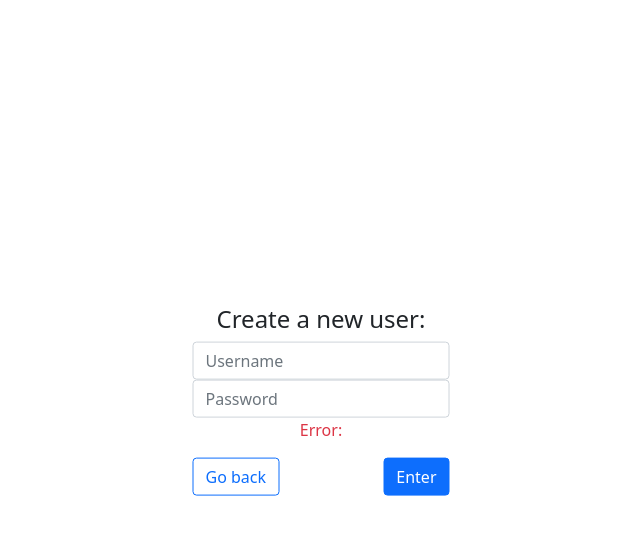
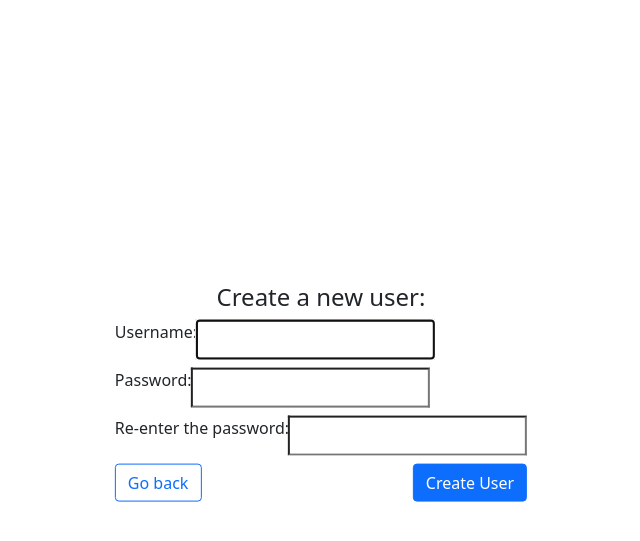
Before and after one commit to Gr0ki/-, a Django app: page /account/register/ in a window 1280 px wide. Shown: the top 541 px of the page, without its empty margins (319-959 px from the left). Run offline with Django 4.2, Linux system fonts and the light colour scheme; some libraries are stand-ins or nearby versions.

Commit message:
Trying to use Django auth forms.

```diff
--- /dev/null
+++ b/src/accounts/forms.py
@@ -0,0 +1,14 @@
+from django import forms
+from django.contrib.auth.forms import UserCreationForm
+from django.contrib.auth.models import User
+
+
+class CreateUserForm(UserCreationForm):
+    class Meta:
+        model = User
+        fields = [
+            'username',
+            'password1',
+            'password2',
+
+        ]
--- a/src/accounts/templates/accounts/register.html
+++ b/src/accounts/templates/accounts/register.html
@@ -8,27 +8,54 @@
 
 {% block content %}
 
+
+
+
 <div class='position-absolute top-50 start-50 translate-middle'>
     <h4 class="text-center">Create a new user:</h4>
-    <div class="input-group flex-nowrap">
+    <form method="POST" action="">
+        {% csrf_token %}
+
+        <div class="input-group flex-nowrap mb-2">
+            <p>Username: </p>
+            {{form.username}}
+        </div>
+        <div class="input-group flex-nowrap mb-2">
+            <p>Password: </p>
+            {{form.password1}}
+        </div>
+        <div class="input-group flex-nowrap mb-2">
+            <p>Re-enter the password: </p>
+            {{form.password2}}
+        </div>
+        {{form.errors}}
+        <!--{{form.as_p}}-->
+
+
+    <!--<div class="input-group flex-nowrap mb-2">
         <input type="text" class="form-control" placeholder="Username" aria-label="Username" aria-describedby="addon-wrapping">
     </div>
+    <div class="input-group flex-nowrap mb-2">
+        <input type="password" class="form-control" placeholder="Password" aria-label="Password" aria-describedby="addon-wrapping">
+    </div>
     <div class="input-group flex-nowrap">
-        <input type="text" class="form-control" placeholder="Password" aria-label="Username" aria-describedby="addon-wrapping">
+        <input type="password" class="form-control" placeholder="Repeat your password" aria-label="Password" aria-describedby="addon-wrapping">
     </div>
-    <p class="text-center link-danger">Error: </p>
-    <div class='d-flex justify-content-between'>
+    <p class="text-center link-danger">Error: </p>-->
+        <div class='d-flex justify-content-between'>
         <!--button type="button" class="btn btn-outline-primary">Register</button-->
-        <a href="{% url 'login' %}" class="btn btn-outline-primary">Go back</a>
+            <a href="{% url 'login' %}" class="btn btn-outline-primary">Go back</a>
 
         <!--
             "Enter" button needs to validate data, create new user and...
             ...redirect to account page or tell about error
         -->
         <!--button type="button" class="btn btn-primary">Enter</button-->
-        <!--a href="{% url 'register' %}" class="btn btn-primary">Enter</a-->
-        <a href="{% url 'account' %}" class="btn btn-primary">Enter</a>
-    </div>
+        <!--<a href="{% url 'register' %}" class="btn btn-primary">Enter</a>
+        <a href="{% url 'account' %}" class="btn btn-primary">Enter</a>-->
+            <button type="submit" class="btn btn-primary">Create User</button>
+        </div>
+    </form>
 </div>
 
 {% endblock content %}
--- a/src/accounts/urls.py
+++ b/src/accounts/urls.py
@@ -7,6 +7,7 @@ urlpatterns = [
     path('', AccountView.as_view(), name='account'),
     # path('admin/', ),
     path('login/', LoginView.as_view(), name='login'),
-    path('register/', RegisterView.as_view(), name='register'),
+    #path('register/', RegisterView.as_view(), name='register'),
+    path('register/', registerPage, name='register'),
 
 ]
--- a/src/accounts/views.py
+++ b/src/accounts/views.py
@@ -1,5 +1,11 @@
+from multiprocessing import context
+from django.shortcuts import render, redirect
 from django.views.generic import TemplateView
 from django.contrib.auth.mixins import LoginRequiredMixin, PermissionRequiredMixin
+from django.contrib.auth.forms import UserCreationForm
+from django.contrib import messages
+
+from .forms import CreateUserForm
 
 
 class AccountView(LoginRequiredMixin, TemplateView):
@@ -20,3 +26,17 @@ class LoginView(TemplateView):
 
 class RegisterView(TemplateView):
     template_name='accounts/register.html'
+
+
+def registerPage(request):
+    form = CreateUserForm()
+
+    if request.method == 'POST':
+        form = CreateUserForm(request.POST)
+        if form.is_valid():
+            form.save()
+            return redirect('login')
+        else:
+            form = CreateUserForm()
+    context = {'form':form}
+    return render(request, 'accounts/register.html', context)
```
Also changed, not shown: src/accounts/templates/accounts/login.html (+4 -4 lines).
